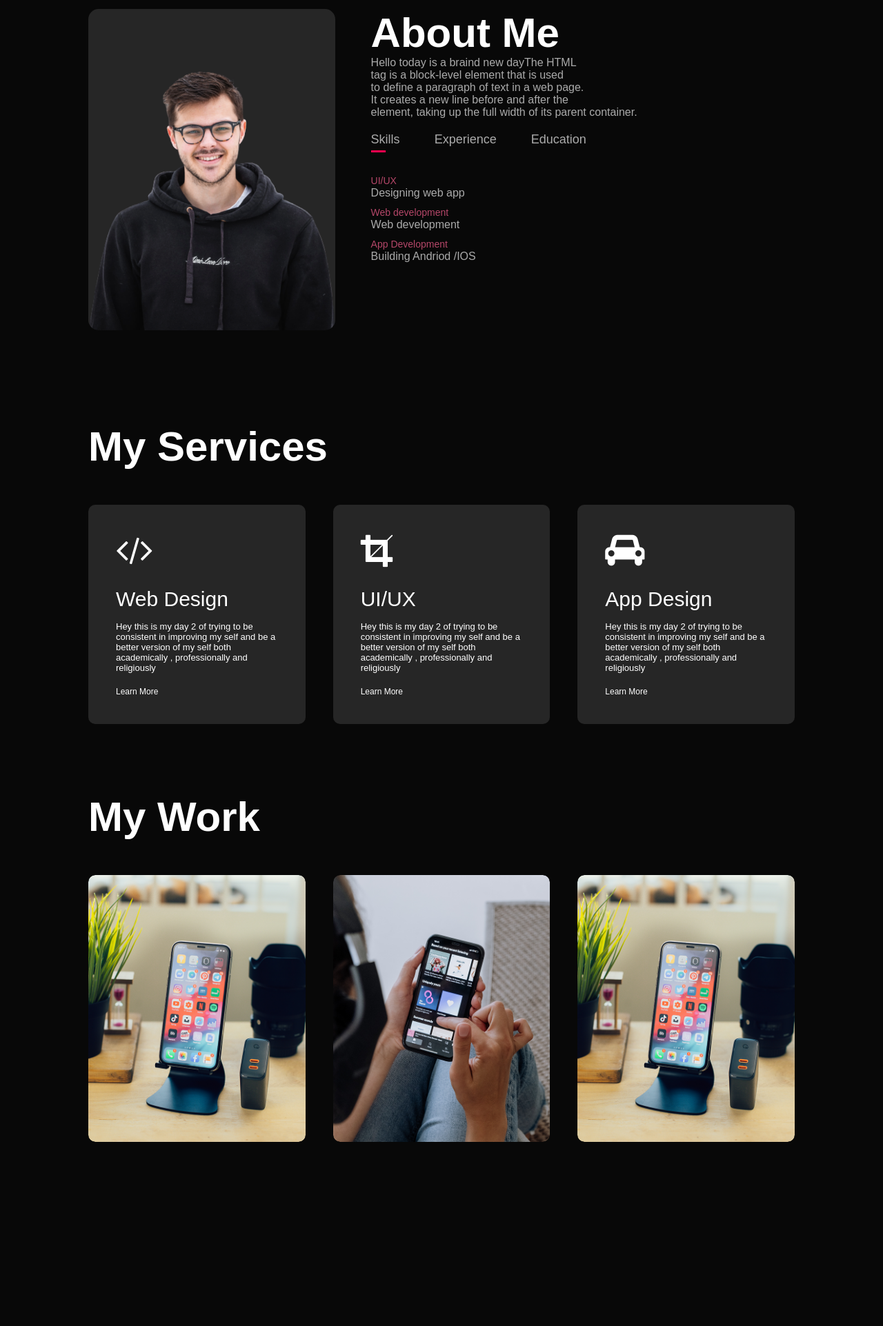
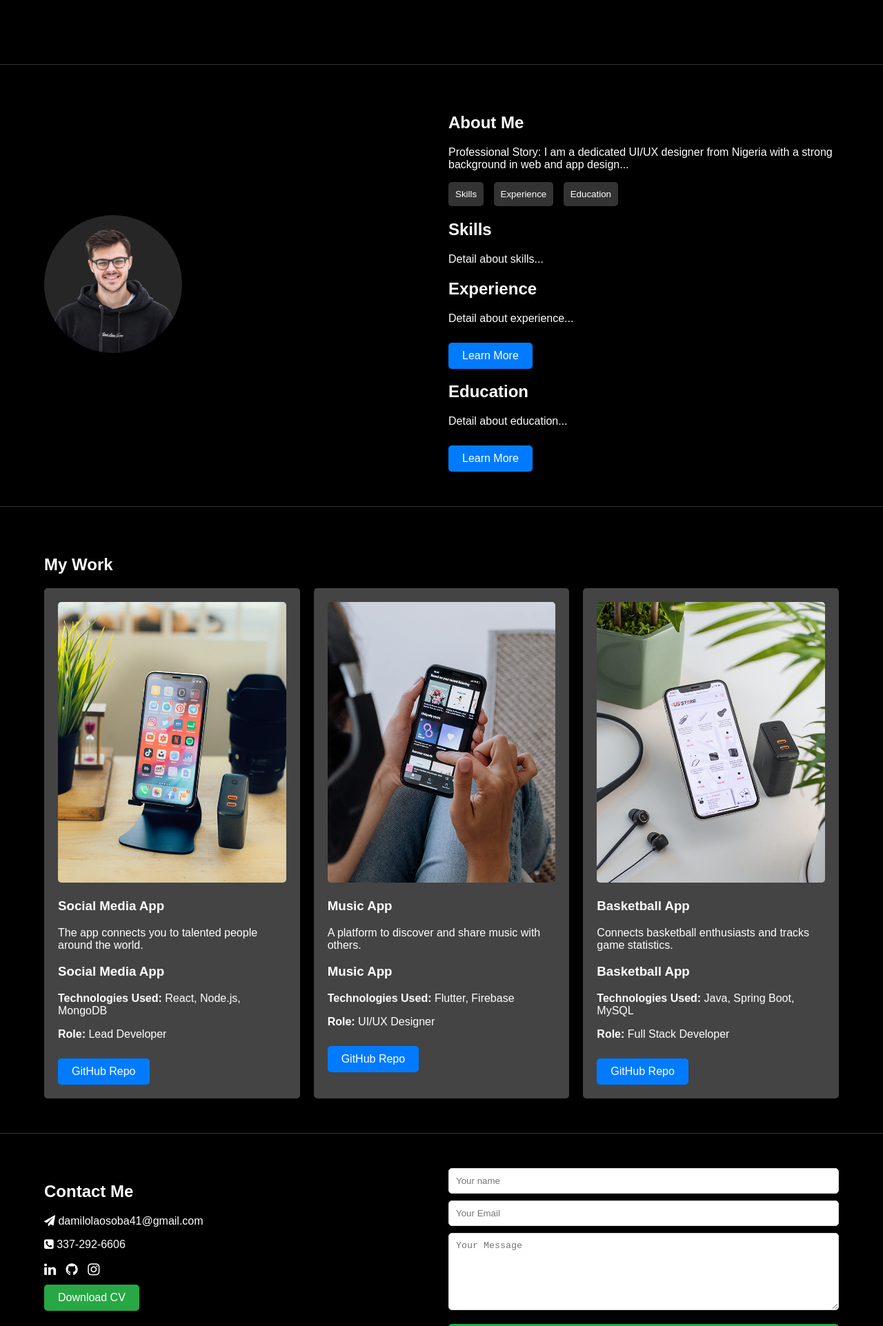
Before and after one commit to Damilola24434/Website, a plain HTML site: page index.html in a window 1280 px wide. Shown: the part 877-2800 px from the top of the page at 69% size. Before the commit the page ends 2593 px from the top, so only its background shows below. Drawn offline with Linux system fonts and the light colour scheme.

Commit message:
Almost done

```diff
--- a/index.html
+++ b/index.html
@@ -2,161 +2,166 @@
 <html lang="en">
 <head>
     <meta charset="UTF-8">
-        <meta http-equiv=" X-UA-Compatible" content="IE=edge">
-        <meta name="viewport" content="width=device-width, intial-scale=1.0">
-        <title>Damilola Osoba Portfolio website</title>
+    <meta http-equiv="X-UA-Compatible" content="IE=edge">
+    <meta name="viewport" content="width=device-width, initial-scale=1.0">
+    <title>Damilola Osoba Portfolio Website</title>
     <link rel="stylesheet" href="style.css">
     <link rel="stylesheet" href="https://cdnjs.cloudflare.com/ajax/libs/font-awesome/4.7.0/css/font-awesome.min.css">
 </head>
 <body>
-       <div id="header">
+    <header>
         <div class="container">
             <nav>
-                   <img src="logo.png" class="logo">
+                <img src="logo.png" class="logo" alt="Logo">
                 <ul>
-                    <li><a href="#">Home</a></li>
-                    <li><a href="#">About</a></li>
-                    <li><a href="#">Services</a></li>
-                    <li><a href="#">Portfolio</a></li>
-                    <li><a href="#">Contact</a></li>
+                    <li><a href="#home">Home</a></li>
+                    <li><a href="#about-section">About</a></li>
+                    <li><a href="#portfolio-section">Portfolio</a></li>
+                    <li><a href="#contact">Contact</a></li>
                 </ul>
             </nav>
-               <div class="header-text">
-                  <p>UI/UX Designer</p>
-                  <h1>Hi ,I am Osoba <span>Damilola</span> <br>From Nigeria</h1>
         </div>
+    </header>
+
+    <!-- Home Section -->
+    <section id="home">
+        <div class="home-content">
+            <h1>Damilola Osoba</h1>
         </div>
+    </section>
+
+    <!-- About Section -->
+    <section id="about-section">
+        <div class="container">
+            <div class="about-content">
+                <div class="about-left">
+                    <img src="user.png" alt="Profile Picture" class="profile-img">
                 </div>
-       <!---------------about----------->
-       <div id="about">
-         <div class="container">
-            <div class="row">
-                  <div class="about-col-1">
-                     <img src="user.png">
+                <div class="about-right">
+                    <h1>About Me</h1>
+                    <p>Professional Story: I am a dedicated UI/UX designer from Nigeria with a strong background in web and app design...</p>
+                    <div class="tabs">
+                        <button class="tab-links" onclick="openTab('skills')">Skills</button>
+                        <button class="tab-links" onclick="openTab('experience')">Experience</button>
+                        <button class="tab-links" onclick="openTab('education')">Education</button>
                     </div>
-                  <div class="about-col-2">
-                  <h1 class="sub-title">About Me<br></h1>
-                  <p>Hello today is a braind new dayThe HTML <br>
-                      tag is a block-level element that is used <br>
-                      to define a paragraph of text in a web page.<br>
-                       It creates a new line before and after the<br>
-                        element, taking up
-                     the full width of its parent container. </p>
-
-                     <div class="tab-titles">
-                        <p class="tab-links active-link" onclick="opentab('skills')">Skills</p>
-                        <p class="tab-links" onclick="opentab('experience')">Experience</p>
-                        <p class="tab-links" onclick="opentab('education')">Education</p>
+                    <div id="skills" class="tab-content">
+                        <h2>Skills</h2>
+                        <p>Detail about skills...</p>
                     </div>
-                     <div class="tab-contents active-tab" id="skills">
-                        <ul>
-                           <li><span>UI/UX</span><br>Designing web app</li>
-                           <li><span>Web development</span><br>Web development</li>
-                           <li><span>App Development</span><br>Building Andriod /IOS</li>
-                        </ul>
+                    <div id="experience" class="tab-content">
+                        <h2>Experience</h2>
+                        <p>Detail about experience...</p>
+                        <a href="#" class="btn">Learn More</a>
                     </div>
-                     <div class="tab-contents" id="experience">
-                        <ul>
-                           <li><span>2024</span><br>Designing web app Institute</li>
-                           <li><span>2024</span><br>Web development Institute</li>
-                           <li><span>2023</span><br>Building Andriod /IOS Institute</li>
-                        </ul>
-                     </div>
-                     <div class="tab-contents" id="education">
-                        <ul>
-                           <li><span>2024-2026</span><br>McNeese State University</li>
-                           <li><span>2024-2026</span><br>McNeese State University</li>
-                           <li><span>2023-2026</span><br>McNeese State University</li>
-                        </ul>
+                    <div id="education" class="tab-content">
+                        <h2>Education</h2>
+                        <p>Detail about education...</p>
+                        <a href="#" class="btn">Learn More</a>
                     </div>
                 </div>
             </div>
         </div>
-       </div>
-<!--------------------Services------------>
-   <div id="services">
-    <div class="container">
-      <h1 class="sub-title">My Services</h1>
-      <div class="services-list">
-         <div>
-            <i class="fa fa-code"></i>
-            <h2>Web Design</h2>
-            <p>Hey this is my day 2 of trying to be consistent in improving
-               my self and be a better version of my self both academically ,
-               professionally and religiously</p>
-               <a href="#">Learn More</a>
-         </div>
-         <div>
-            <i class="fa fa-crop"></i>
-            <h2>UI/UX</h2>
-            <p>Hey this is my day 2 of trying to be consistent in improving
-               my self and be a better version of my self both academically ,
-               professionally and religiously</p>
-               <a href="#">Learn More</a>
-         </div>
-         <div>
-            <i class="fa fa-car"></i>
-            <h2>App Design</h2>
-            <p>Hey this is my day 2 of trying to be consistent in improving
-               my self and be a better version of my self both academically ,
-               professionally and religiously</p>
-               <a href="#">Learn More</a>
-         </div>
-
-      </div>
-    </div>
-   </div>
-   <!-------------portfolio------------------------------------------>
-<div id="portfolio">
+    </section>
+    <!-- Portfolio Section -->
+    <section id="portfolio-section">
       <div class="container">
           <h1 class="sub-title">My Work</h1>
           <div class="work-list">
               <div class="work">
-            <img src="work-1.png" alt="">
+                  <img src="work-1.png" alt="Project 1">
                   <div class="layer">
                       <h3>Social Media App</h3>
-               <p>The app connects you to the talented people around the world</p>
-               <a href="#"><i class="fa fa-link"></i></a>
+                      <p>The app connects you to talented people around the world.</p>
                   </div>
+                  <h3>Social Media App</h3>
+                  <p><strong>Technologies Used:</strong> React, Node.js, MongoDB</p>
+                  <p><strong>Role:</strong> Lead Developer</p>
+                  <a href="https://github.com/your-repo" class="btn">GitHub Repo</a>
               </div>
               <div class="work">
-            <img src="work-2.png" alt="">
+                  <img src="work-2.png" alt="Project 2">
                   <div class="layer">
                       <h3>Music App</h3>
-               <p>The app connects you to the talented people around the world</p>
-               <a href="#"><i class="fa fa-link"></i></a>
+                      <p>A platform to discover and share music with others.</p>
                   </div>
+                  <h3>Music App</h3>
+                  <p><strong>Technologies Used:</strong> Flutter, Firebase</p>
+                  <p><strong>Role:</strong> UI/UX Designer</p>
+                  <a href="https://github.com/your-repo" class="btn">GitHub Repo</a>
               </div>
               <div class="work">
-            <img src="work-1.png" alt="">
+                  <img src="work-3.png" alt="Project 3">
                   <div class="layer">
                       <h3>Basketball App</h3>
-               <p>The app connects you to the talented people around the world</p>
-               <a href="#"><i class="fa fa-link"></i></a>
+                      <p>Connects basketball enthusiasts and tracks game statistics.</p>
+                  </div>
+                  <h3>Basketball App</h3>
+                  <p><strong>Technologies Used:</strong> Java, Spring Boot, MySQL</p>
+                  <p><strong>Role:</strong> Full Stack Developer</p>
+                  <a href="https://github.com/your-repo" class="btn">GitHub Repo</a>
               </div>
           </div>
       </div>
+  </section>
+
+    <!-- Contact Section -->
+    <section id="contact">
+        <div class="container">
+            <div class="contact-content">
+                <div class="contact-left">
+                    <h1 class="sub-title">Contact Me</h1>
+                    <p><i class="fa fa-paper-plane"></i> damilolaosoba41@gmail.com</p>
+                    <p><i class="fa fa-phone-square"></i> 337-292-6606</p>
+                    <div class="social-icons">
+                        <a href="https://www.linkedin.com/in/damilola-osoba-a304ba282/"><li class="fa fa-linkedin"></li></a>
+                        <a href="#"><li class="fa fa-github"></li></a>
+                        <a href="#"><li class="fa fa-instagram"></li></a>
+                    </div>
+                    <a href="my cv.pdf" download class="btn btn2">Download CV</a>
+                </div>
+                <div class="contact-right">
+                    <form id="contact-form" name="submit-to-google-sheet">
+                        <input type="text" name="Name" placeholder="Your name" required>
+                        <input type="email" name="Email" placeholder="Your Email" required>
+                        <textarea name="Message" rows="6" placeholder="Your Message"></textarea>
+                        <button type="submit" class="btn btn2">Submit</button>
+                    </form>
                 </div>
             </div>
-
-
+        </div>
+        <div class="copyright">
+            <p>Damilola Osoba</p>
+        </div>
+    </section>
 
     <script>
-   var tablinks = document.getElementsByClassName("tab-links");
-   var tabcontents = document.getElementsByClassName("tab-contents");
-   function opentab(tabname){
-      for(tablink of tablinks){
-         tablink.classList.remove("active-link");
+        function openTab(tabname) {
+            var tabs = document.querySelectorAll(".tab-content");
+            tabs.forEach(function(tab) {
+                tab.style.display = 'none';
+            });
+            document.getElementById(tabname).style.display = 'block';
         }
-      for(tabcontent of tabcontents){
-         tabcontent.classList.remove("active-tab");
-      }
-      event.currentTarget.classList.add("active-link");
-      document.getElementById(tabname).classList.add("active-tab");
-   }
-
     </script>
 
+    <script>
+        const scriptURL = 'https://script.google.com/macros/s/AKfycbwO8xLExkW3ix3iNq5165E4D0o0czM4ogbKOwy8RaASxvjZ33noaKlE-Nh23xAGZ3AC/exec';
+        const form = document.getElementById('contact-form');
 
+        form.addEventListener('submit', e => {
+            e.preventDefault();
+            fetch(scriptURL, { method: 'POST', body: new FormData(form)})
+                .then(response => {
+                    console.log('Success!', response);
+                    alert('Message Sent Successfully!');
+                    form.reset(); // Clear the form
+                })
+                .catch(error => {
+                    console.error('Error!', error.message);
+                    alert('Error Sending Message!');
+                });
+        });
+    </script>
 </body>
 </html>
--- a/style.css
+++ b/style.css
@@ -1,228 +1,250 @@
-*{
+/* General Styles */
+body {
+    font-family: Arial, sans-serif;
+    color: #fff;
+    background-color: #000;
     margin: 0;
-    padding:0;
-    font-family:'Poppins', sans-serif;
-    box-sizing: border-box;
+    padding: 0;
+    scroll-behavior: smooth; /* Ensures smooth scrolling */
 }
-body{
-    background: #080808;
-    color : #fff;
+
+header {
+    background-color: #333;
+    padding: 10px 0;
 }
-#header{
-    width: 100%;
+
+.container {
+    width: 90%;
+    max-width: 1200px;
+    margin: 0 auto;
+}
+
+nav {
+    display: flex;
+    justify-content: space-between;
+    align-items: center;
+}
+
+nav .logo {
+    max-height: 50px;
+}
+
+nav ul {
+    list-style-type: none;
+    margin: 0;
+    padding: 0;
+    display: flex;
+}
+
+nav ul li {
+    margin-left: 20px;
+}
+
+nav ul li a {
+    color: #fff;
+    text-decoration: none;
+    padding: 10px;
+    transition: background-color 0.3s, color 0.3s;
+}
+
+nav ul li a:hover {
+    background-color: #555;
+    color: #fff;
+    border-radius: 5px;
+}
+
+section {
+    padding: 50px 0;
+    border-bottom: 1px solid #333; /* Adds a subtle line between sections */
+}
+
+.home-content {
+    display: flex;
+    justify-content: center;
+    align-items: center;
     height: 100vh;
-    background-image: url(background.png);
-    background-size: cover;
-    background-position: center;
+    text-align: center;
 }
-.container{
-    padding:10px 10%;
+
+.home-content h1 {
+    font-size: 4rem;
 }
-nav{
+
+.about-content {
     display: flex;
     align-items: center;
     justify-content: space-between;
-    flex-wrap:wrap;
+    flex-wrap: wrap; /* Ensures responsive layout */
 }
-.logo{
-    width: 140px;
+
+.profile-img {
+    border-radius: 50%;
+    width: 200px;
+    height: 200px;
+    object-fit: cover;
 }
-nav ul li{
-   display: inline-block;
-   list-style:none;
-   margin: 10px 20px;
+
+.about-left, .about-right {
+    flex: 1;
 }
-nav ul li a{
+
+.about-left {
+    margin-right: 20px;
+}
+
+.about-right {
+    max-width: 600px;
+}
+
+.tabs {
+    margin-bottom: 20px;
+}
+
+.tab-links {
+    background: #333;
     color: #fff;
+    border: none;
+    padding: 10px;
+    cursor: pointer;
+    margin-right: 10px;
+    border-radius: 5px;
+    transition: background 0.3s;
+}
+
+.tab-links:hover {
+    background: #555;
+}
+
+.btn, .btn2 {
+    display: inline-block;
+    padding: 10px 20px;
+    color: #fff;
+    background: #007bff;
     text-decoration: none;
-    font-size: 18px;
-    position: relative;
+    border-radius: 5px;
+    margin-top: 10px;
 }
-nav ul li a::after{
-    content: '';
-    width:0;
-    height: 3px;
-    background: #ff004f;
-    position: absolute;
-    left: 0;
-    bottom: -6px;
-    transition :0.5s;
+
+.btn2 {
+    background: #28a745;
 }
-nav ul li a:hover::after{
-    width: 100%;
-}
-.header-text{
-    margin-top: 20%;
-    font-size:30px;
-}
-.header-text h1{
-  font-size: 60px;
-  margin-top: 20px;
 
-}
-.header-text h1 span{
-    color:#ff004f;
-}
-/*---------------about-----------*/
-#about{
-    padding: 80px 0;
-    color: #ababab;
-}
-.row{
+.contact-content {
     display: flex;
     justify-content: space-between;
-    flex-wrap: wrap;
+    flex-wrap: wrap; /* Ensures responsive layout */
 }
-.about-col-1{
-   flex-basis: 35%;
+
+.contact-left {
+    flex: 1;
+    margin-right: 20px;
 }
-.about-col-1 img{
+
+.contact-right {
+    flex: 1;
+}
+
+.contact-right form {
+    display: flex;
+    flex-direction: column;
+}
+
+.contact-right input, .contact-right textarea {
+    margin-bottom: 10px;
+    padding: 10px;
+    border: 1px solid #ddd;
+    border-radius: 5px;
+}
+
+.contact-right button {
+    background: #28a745;
+    border: none;
+    padding: 10px;
+    color: #fff;
+    border-radius: 5px;
+    cursor: pointer;
+}
+
+.contact-right button:hover {
+    background: #218838;
+}
+
+.social-icons {
+    margin-top: 10px;
+}
+
+.social-icons a {
+    color: #fff;
+    margin-right: 10px;
+    font-size: 20px;
+    text-decoration: none;
+}
+
+.social-icons a:hover {
+    color: #007bff;
+}
+
+.copyright {
+    text-align: center;
+    padding: 10px 0;
+    background-color: #333;
+}
+
+/* Work Section Styles */
+.work-list {
+    display: grid;
+    grid-template-columns: repeat(auto-fill, minmax(300px, 1fr)); /* 3 columns with responsive size */
+    gap: 20px; /* Space between items */
+}
+
+.work {
+    background-color: #444;
+    padding: 20px;
+    border-radius: 5px;
+    overflow: hidden; /* Ensures that content doesn't overflow the container */
+}
+
+.work img {
     width: 100%;
-    border-radius: 15px;
+    height: auto; /* Maintains aspect ratio */
+    object-fit: cover; /* Ensures image covers the container */
+    border-radius: 5px;
 }
-.about-col-2{
-    flex-basis: 60%;
+
+/* Responsive Styles */
+@media (max-width: 768px) {
+    .about-content {
+        flex-direction: column;
+        text-align: center;
+    }
+
+    .about-left, .about-right {
+        margin: 0;
+    }
+
+    .contact-content {
+        flex-direction: column;
+    }
+
+    .contact-left, .contact-right {
+        margin: 0;
+    }
+
+    .work-list {
+        grid-template-columns: repeat(auto-fill, minmax(200px, 1fr)); /* 2 columns for medium screens */
+    }
+
+    .home-content h1 {
+        font-size: 2.5rem;
+    }
 }
-.sub-title{
-    font-size: 60px;
-    font-weight: 600;
-    color: #fff;
 
+@media (max-width: 480px) {
+    .work-list {
+        grid-template-columns: 1fr; /* 1 column for small screens */
+    }
+
+    .home-content h1 {
+        font-size: 1.5rem;
+    }
 }
-.tab-titles{
-    display: flex;
-    margin: 20px 0 40px;
-}
-.tab-links{
-  margin-right:50px;
-   font-size: 18px;
-   font-weight:  500;
-   cursor: pointer;
-   position: relative;
-}
-.tab-links::after{
-    content: '';
-    width: 0;
-    height: 3px;
-    background:#ff004f;
-    position:absolute;
-    left: 0;
-    bottom: -8px;
-    transition: 0.5s;
-}
-.tab-links.active-link::after{
-  width: 50%;
-}
-.tab-contents ul li{
-    list-style: none;
-    margin: 10px 0;
-}
-.tab-contents ul li span{
-    color: #b54769;
-    font-size: 14px;
-}
-.tab-contents{
-    display: none;
-}
-.tab-contents.active-tab{
-    display: block;
-}
-/*---------------Services--------------------*/
-#services{
-    padding: 30px 0;
-}
-.services-list{
-    display: grid;
-    grid-template-columns:repeat(auto-fit,minmax(250px,1fr));
-    grid-gap: 40px;
-    margin-top: 50px;
-}
-.services-list div{
-   background:#262626;
-   padding: 40px;
-   font-size: 13px;
-   font-weight: 300;
-   border-radius: 10px;
-   transition: background 0.5s, transform 0.5s;
-}
-.services-list div i{
-  font-size: 50px;
-  margin-bottom: 30px;
-}
-.services-list div h2{
-    font-size: 30px;
-    font-weight: 500;
-    margin-bottom: 15px;
-}
-.services-list div a{
-    text-decoration: none;
-    color: #fff;
-    font-size: 12px;
-    margin-top: 20px;
-    display: inline-block;
-}
-.services-list div:hover{
-    background: #ff004f;
-    transform: translateY(-10px);
-}
-/*--------------------portfolio---------------------*/
-#portfolio{
-    padding: 50px 0;
-}
-.work-list{
-    display: grid;
-    grid-template-columns:repeat(auto-fit,minmax(250px,1fr));
-    grid-gap: 40px;
-    margin-top: 50px;
-}
-.work{
-    border-radius: 10px;
-    position: relative;
-    overflow: hidden;
-}
-.work img{
-    width: 100%;
-    border-radius: 10px;
-    display: block;
-    transition: tramsform 0.5s;
-}
-.layer{
-    width: 100%;
-    height: 0%;
-    background: linear-gradient(rgba(0,0,0,0.6), #ff004f);
-    border-radius: 10px;
-    position: absolute;
-    left: 0;
-    bottom: 0;
-    overflow: hidden;
-    display: flex;
-    align-items: center;
-    justify-content: center;
-    flex-direction: column;
-    padding: 0 40px;
-    text-align: center;
-    font-size: 14px;
-    transition: height 0.5s;
-}
-.layer h3{
-    font-weight: 500;
-    margin-bottom: 20px;
-}
-.layer a{
-    margin-top: 20px;
-    color: #ff004f;
-    text-decoration: none;
-    font-size: 18px;
-    line-height: 60px;
-    background: #fff;
-    width: 60px;
-    height:60px;
-    border-radius: 50%;
-    text-align: center;
-}
-.work:hover img{
-    transform: scale(1.1);
-}
-.work:hover .layer{
-    height: 100%;
-}
```
Also changed, not shown: 1 other file. Lines whose indentation alone changed are shown as unchanged.
